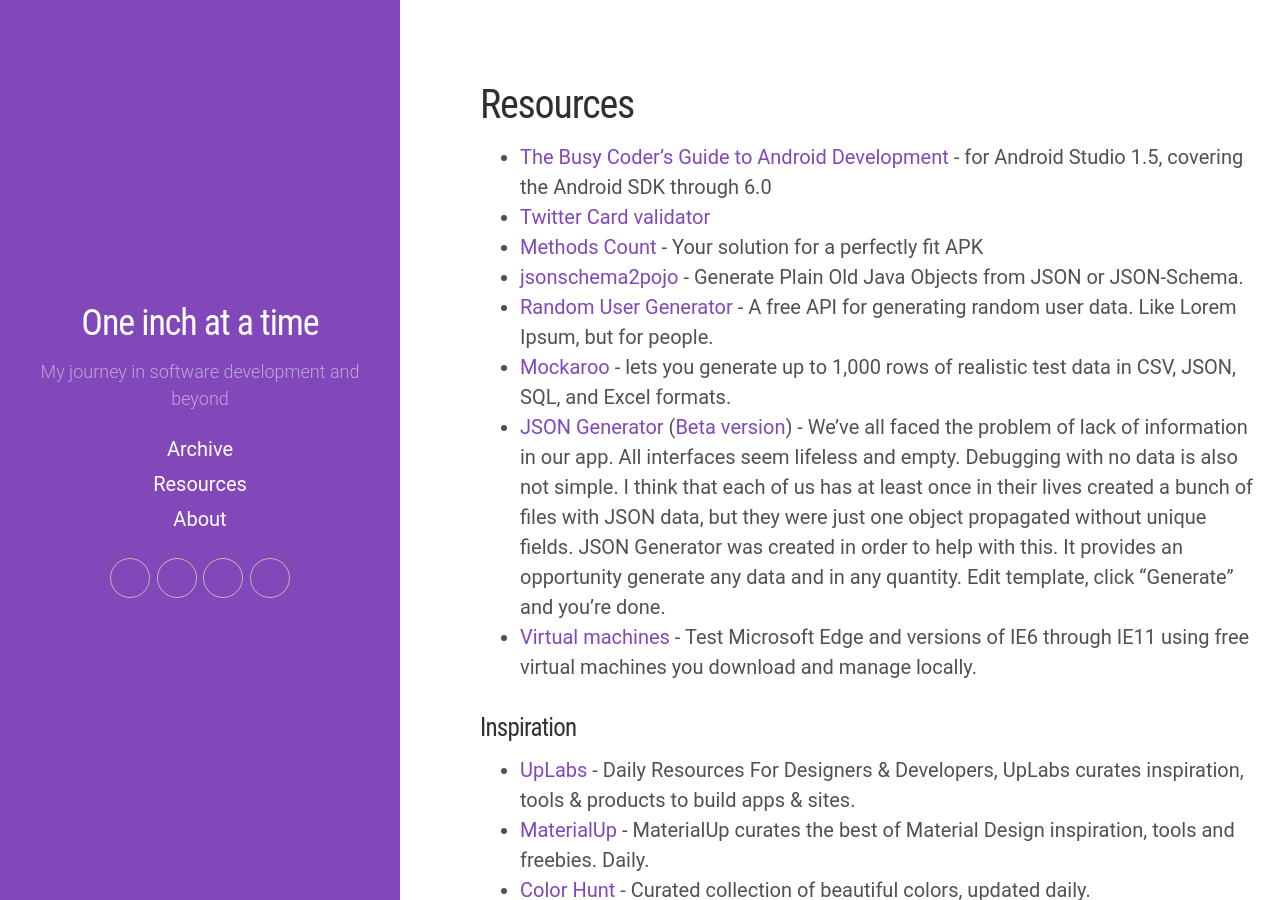
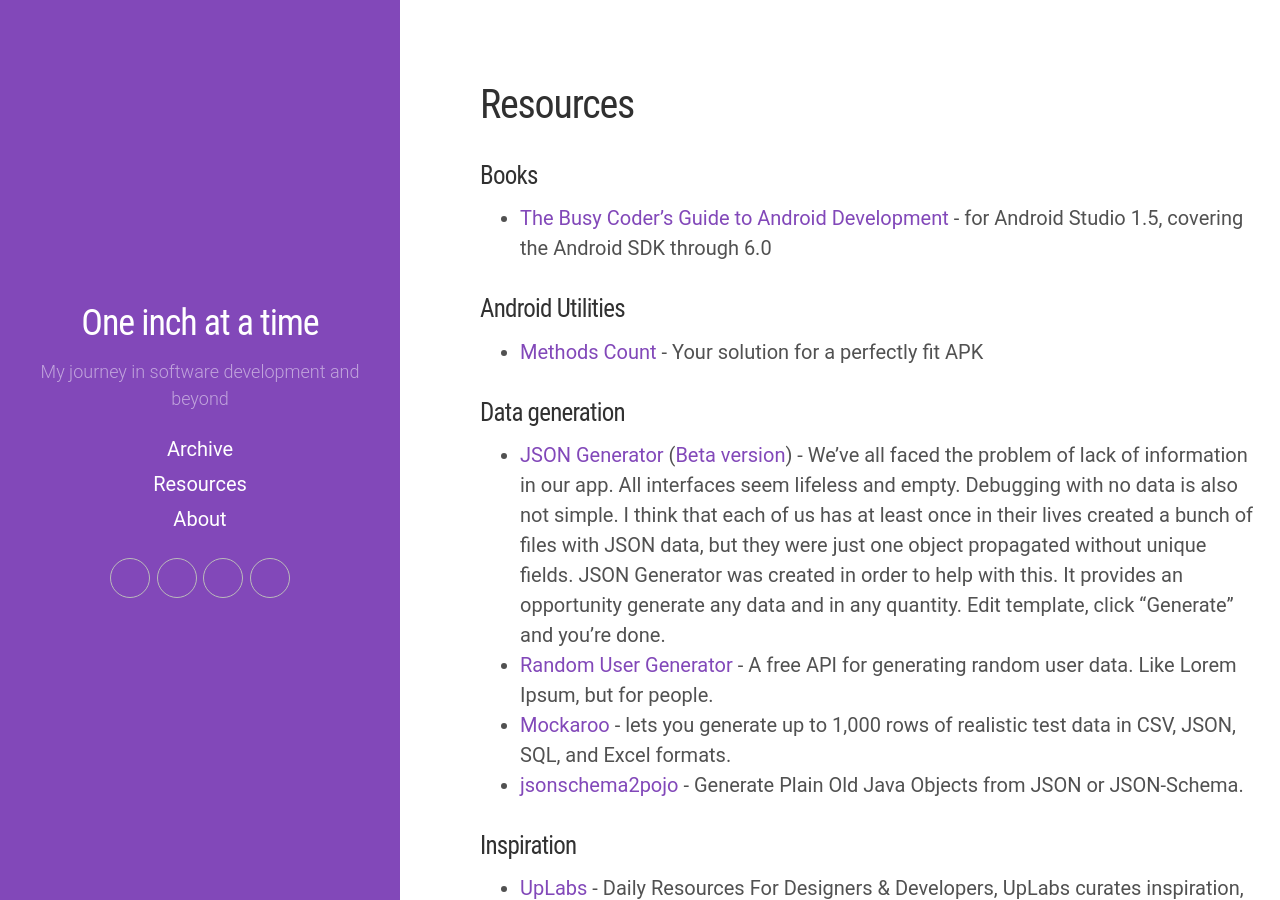
Before and after one commit to kingsor/kingsor.github.io, a Jekyll site: the page built from resources/index.md, in a window 1280 px wide and 900 px high. Built offline with Jekyll 4.4.1, drawn with Linux system fonts in a browser that asks for light colours; nearby versions of some CDN libraries; some web fonts are replaced; some of the changed text lies outside the part shown.

Commit message:
Update resources page

```diff
--- a/resources/index.md
+++ b/resources/index.md
@@ -4,15 +4,17 @@
 description: Resources usefull for everyday work as a developer.
 ---
 
+### Books
 * [The Busy Coder's Guide to Android Development](https://commonsware.com/Android/) - for Android Studio 1.5, covering the Android SDK through 6.0
-* [Twitter Card validator](https://cards-dev.twitter.com/validator)
+
+### Android Utilities
 * [Methods Count](http://www.methodscount.com/) - Your solution for a perfectly fit APK
-* [jsonschema2pojo](http://www.jsonschema2pojo.org/) - Generate Plain Old Java Objects from JSON or JSON-Schema.
+
+### Data generation
+* [JSON Generator](http://www.json-generator.com/) ([Beta version](http://beta.json-generator.com/)) - We've all faced the problem of lack of information in our app. All interfaces seem lifeless and empty. Debugging with no data is also not simple. I think that each of us has at least once in their lives created a bunch of files with JSON data, but they were just one object propagated without unique fields. JSON Generator was created in order to help with this. It provides an opportunity generate any data and in any quantity. Edit template, click "Generate" and you're done.
 * [Random User Generator](http://randomuser.me/) - A free API for generating random user data. Like Lorem Ipsum, but for people.
 * [Mockaroo](https://www.mockaroo.com/) - lets you generate up to 1,000 rows of realistic test data in CSV, JSON, SQL, and Excel formats.
-* [JSON Generator](http://www.json-generator.com/) ([Beta version](http://beta.json-generator.com/)) - We've all faced the problem of lack of information in our app. All interfaces seem lifeless and empty. Debugging with no data is also not simple. I think that each of us has at least once in their lives created a bunch of files with JSON data, but they were just one object propagated without unique fields. JSON Generator was created in order to help with this. It provides an opportunity generate any data and in any quantity. Edit template, click "Generate" and you're done.
-* [Virtual machines](https://dev.modern.ie/tools/vms/windows/) - Test Microsoft Edge and versions of IE6 through IE11 using free virtual machines you download and manage locally.
-
+* [jsonschema2pojo](http://www.jsonschema2pojo.org/) - Generate Plain Old Java Objects from JSON or JSON-Schema.
 
 ### Inspiration
 * [UpLabs](http://www.uplabs.com/) - Daily Resources For Designers & Developers, UpLabs curates inspiration, tools & products to build apps & sites.
```
Also changed, not shown: other parts of resources/index.md (+7 -0 lines).
